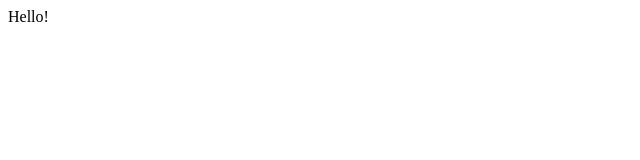
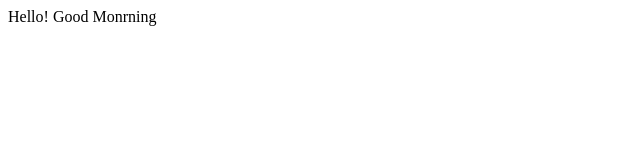
Before and after one commit to tdip/qapio-demo-progress, a React (Vite) app in the folder progress-monitor/: page / in a window 1280 px wide. Shown: the top 160 px of the page, without its empty margins (0-640 px from the left). Built offline with nearby package versions, Linux system fonts and the light colour scheme.

Commit message:
Test push update

```diff
--- a/progress-monitor/src/index.tsx
+++ b/progress-monitor/src/index.tsx
@@ -5,7 +5,7 @@ function MainComponent(props: {}) {
 
     return (
         <div>
-            Hello!
+            Hello! Good Monrning
         </div>
     );
 }
```
Also changed, not shown: 2 other files (tests, documents, lock files or other folders).
